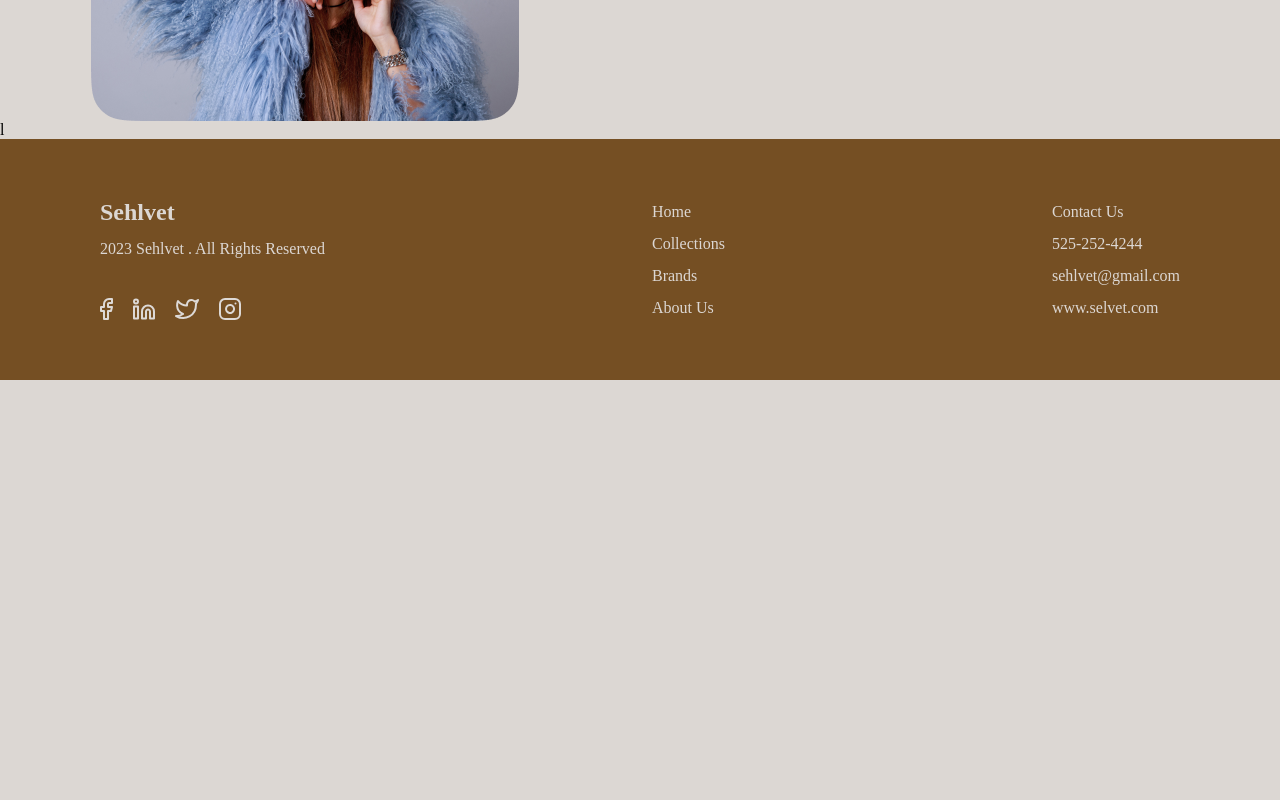
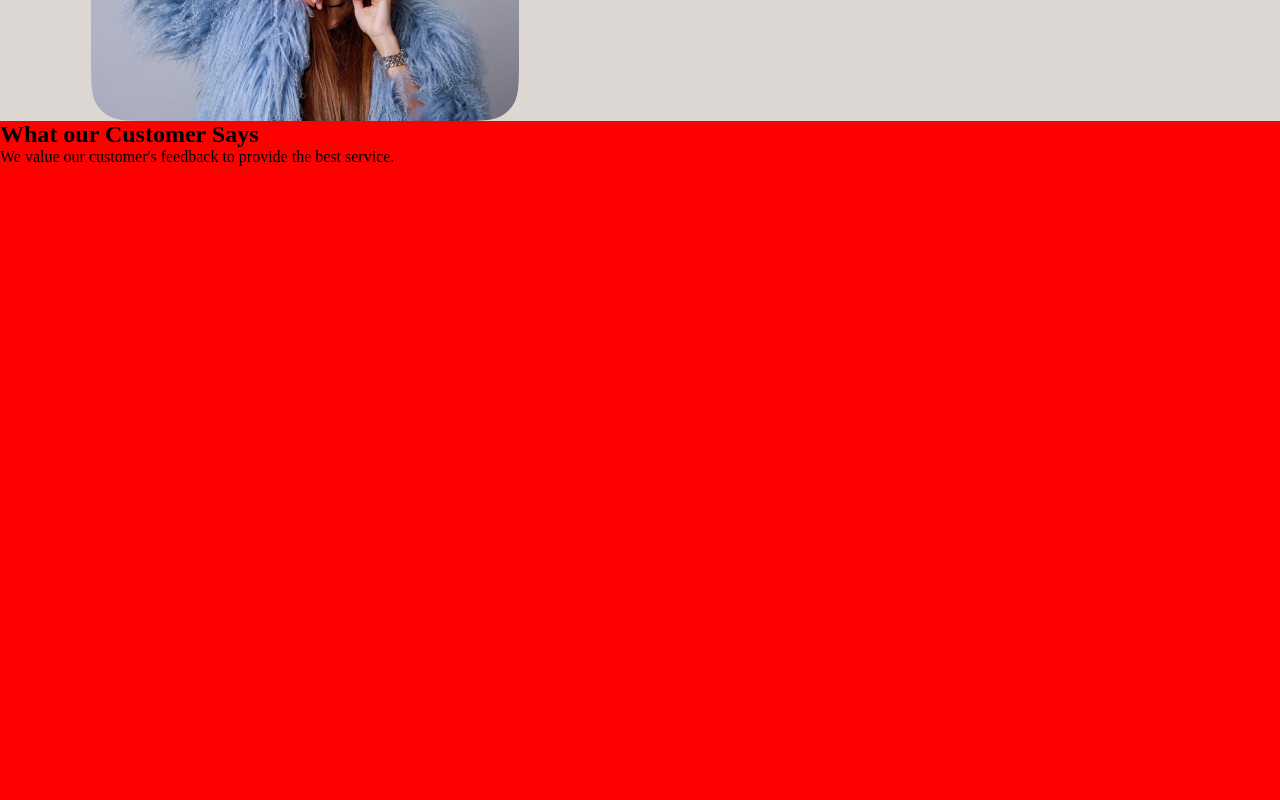
Before and after one commit to KiwiScreams/Sehlvet-landing-page, a React (Vite) app: page / in a window 1280 px wide. Shown: the part 6420-7220 px from the top of the page. Before the commit the page ends 6800 px from the top, so only its background shows below. Built offline with nearby package versions, Linux system fonts and the light colour scheme.

Commit message:
custumer header

```diff
--- a/src/components/customer/Customer.css
+++ b/src/components/customer/Customer.css
@@ -1,4 +1,4 @@
-.customer--component
+.custumer--component
 {
     width: 100%;
     height: 100vh;
--- a/src/components/customer/Customer.jsx
+++ b/src/components/customer/Customer.jsx
@@ -3,10 +3,14 @@ const Customer = () => {
   return (
     <>
       <section className="custumer--component">
-            l
+        <div className="customer-header">
+          <h2>
+            What our <span>Customer Says</span>
+          </h2>
+          <p>We value our customer's feedback to provide the best service.</p>
+        </div>
       </section>
     </>
   );
-}
-
+};
 export default Customer;
```
Lines whose indentation alone changed are shown as unchanged.
